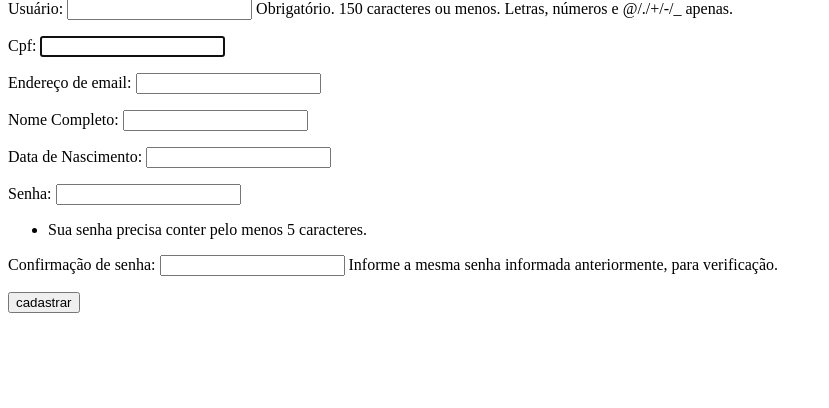
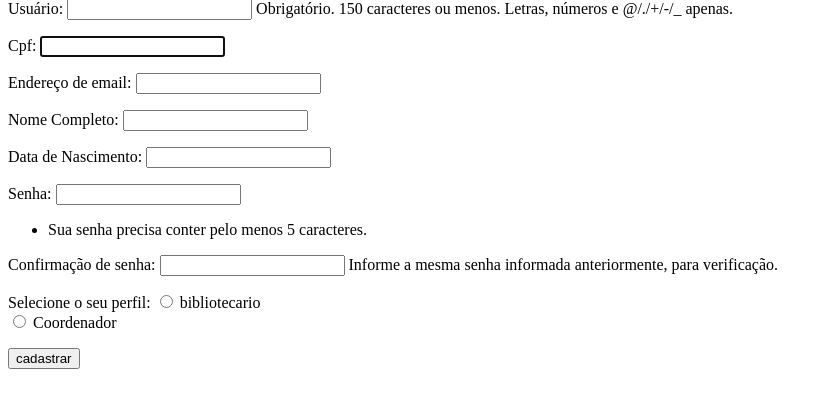
Before and after one commit to Geronilton/aulas_de_backend, a Django app: page /cadastrar/ in a window 1280 px wide. Shown: the part 81-489 px from the top of the page, without its empty margins (0-829 px from the left). Run offline with Django 4.2, Linux system fonts and the light colour scheme; some libraries are stand-ins or nearby versions.

Commit message:
permissões do usuario

```diff
--- a/aula02/core/models.py
+++ b/aula02/core/models.py
@@ -10,6 +10,12 @@ class Usuario(AbstractUser):
 
     USERNAME_FIELD = 'cpf'
     REQUIRED_FIELDS = ['username']
+
+    class Meta:
+        permissions = [
+            ('bibliotecario','Permissão do Usuario Bibliotecario'),
+            ('coordenador','Permissão do Usuario Coordenador')
+        ]
 
 class Area(models.Model):
     nome = models.CharField('Nome', max_length=20)
--- a/aula02/core/views.py
+++ b/aula02/core/views.py
@@ -1,13 +1,16 @@
 from django.shortcuts import render, redirect
 from .models import curso, Area
 from .forms import CursosForm, AreasForm, UsuarioForm
-from django.contrib.auth.decorators import login_required
+from django.contrib.auth.decorators import login_required, permission_required
 from django.contrib.auth import authenticate, login,logout
+from django.contrib.auth.models import Permission
 # Create your views here.
 
 def index(request):
     return render(request, 'index.html')
 
+@login_required
+@permission_required('core.coordenador')
 def contato(request):
     return render(request, 'contato.html')
 
@@ -134,7 +137,17 @@ def desconectar(request):
 def cadastrar(request):
     form = UsuarioForm(request.POST or None )
     if form.is_valid():
-        form.save()
+        usuario = form.save(commit=False)
+        usuario.save()
+
+        #Recupera a opção marcada no formulario perfil
+        Permissao_selecionada = request.POST['Permissao']
+        #Recupera a permissão Selecionada do BD
+        permissao = Permission.objects.get(codename = Permissao_selecionada)
+        #Adcionar a permissão ao usuario que esta sendo cadastrado
+        usuario.user_permissions.add(permissao)
+
+        usuario.save()
         return redirect('login')
 
     contexto ={
--- a/aula02/templates/registration/cadastro.html
+++ b/aula02/templates/registration/cadastro.html
@@ -12,6 +12,14 @@
     <form method="post">
         {% csrf_token %}
         {{form.as_p}}
+        <p>
+            Selecione o seu perfil:
+            <input type="radio" name="Permissao" value="bibliotecario" />
+            bibliotecario <br>
+
+            <input type="radio" name="Permissao" value="coordenador" />
+            Coordenador <br>
+        </p>
         <p><input type="submit" value="cadastrar"> </p>
     </form>
 </body>
--- a/aula02/templates/registration/login.html
+++ b/aula02/templates/registration/login.html
@@ -9,7 +9,7 @@
 <body>
     <form method="post">
         {% csrf_token %}
-       <p>Nome: <input type="text" name="usuario"></p>
+       <p>CPF: <input type="text" name="usuario"></p>
        <p>Senha: <input type="password" name="senha"></p>
 
         <input type="submit" value="Autenticar">
```
Also changed, not shown: aula02/templates/perfil.html (+10 -0 lines), aula02/core/migrations/0003_alter_usuario_options.py (added), aula02/core/migrations/0004_alter_usuario_options.py (added), aula02/db.sqlite3.
